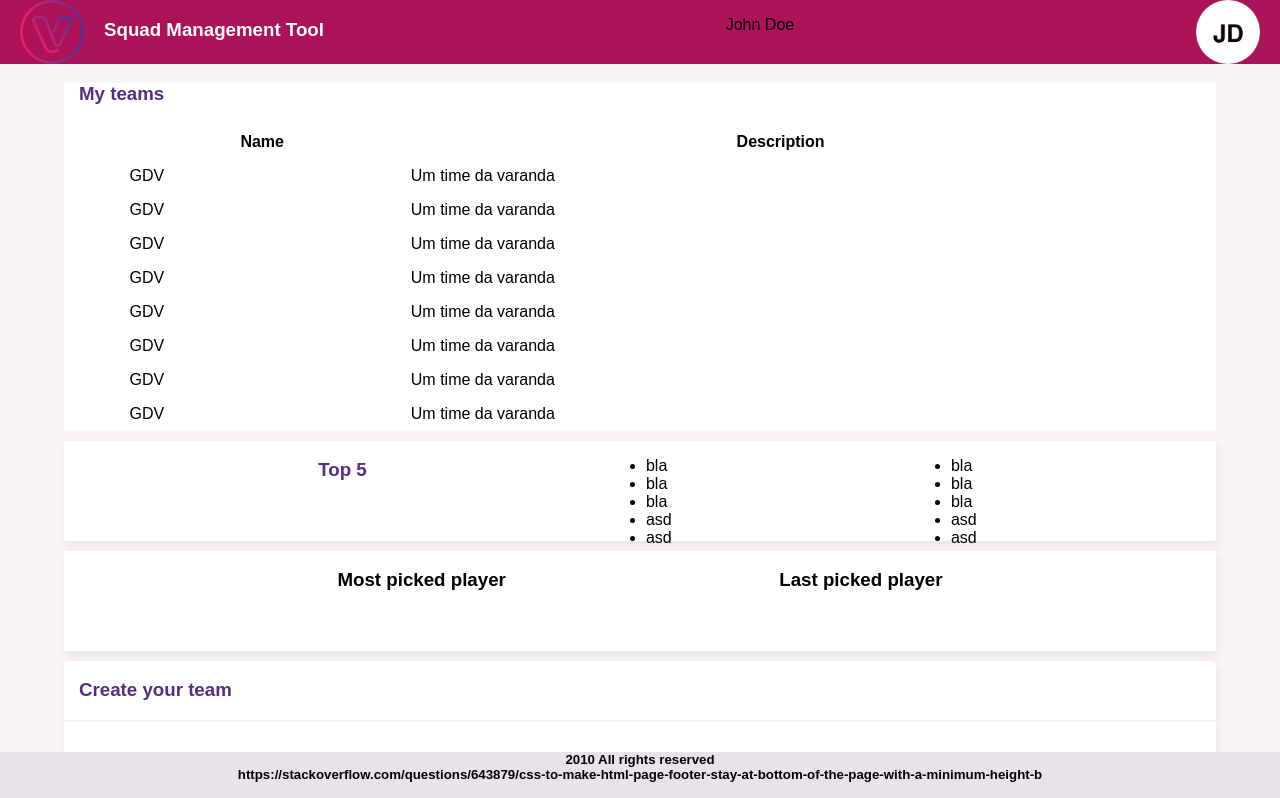
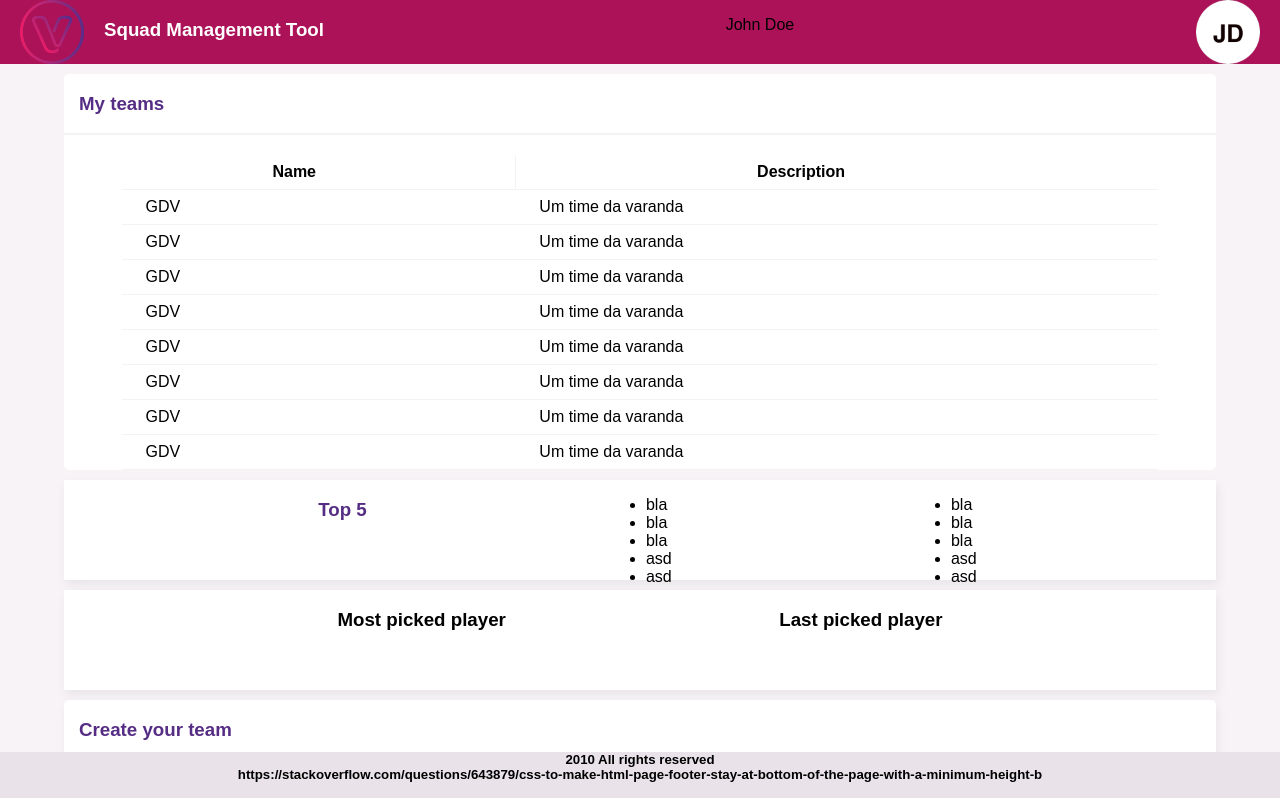
Before and after one commit to andre1828/squad-management-tool, a React (Create React App) app: page / in a window 1280 px wide. Shown: the top 798 px of the page. Built offline with nearby package versions, Linux system fonts and the light colour scheme.

Commit message:
layout adjustments

```diff
--- a/src/MyTeams/MyTeams.css
+++ b/src/MyTeams/MyTeams.css
@@ -1,12 +1,19 @@
 .my-teams {
-    background: white;
+    background-color: white;
     width: 90%;
-    margin-left: auto;
-    margin-right: auto;
+    margin: 10px auto;
+    border-radius: 5px;
+    display: grid;
 }
 
 .widget-title {
     color: #562d85;
+    margin-left: 15px;
+}
+
+.title-border {
+    width: 100%;
+    border: 0.2px #f3f3f3 solid;
 }
 
 table {
@@ -17,11 +24,35 @@ table {
     height: 80%;
     border-collapse: collapse;
     border-radius: 1em;
-    /* border: 1px solid white; */
     background-color: white;
 }
 
-td, th {
-    /* border: 1px solid tomato; */
+
+tbody tr {
+    border-bottom: 0.5px solid #f3f3f3;
+}
+
+tbody tr:first-child {
+    border-top: 0.5px solid #f3f3f3;
+}
+
+tr th:first-child {
+    border-right: 1px solid #f3f3f3;
+    padding-right: 3.5rem;
+}
+
+tr th:nth-child(2) {
+    padding-right: 5rem;
+}
+
+td {
+    padding: .5rem .5rem .5rem 1.5rem;
+}
+
+tbody td:nth-child(2n) {
+    padding-left: 1.5rem;
+}
+
+th {
     padding: 0.5rem;
 }
--- a/src/MyTeams/MyTeams.js
+++ b/src/MyTeams/MyTeams.js
@@ -5,6 +5,7 @@ function MyTeams() {
     return (
         <div className="my-teams">
             <h3 className="widget-title">My teams</h3>
+            <div className="title-border"></div>
             <table>
                 <thead>
                     <tr>
```
